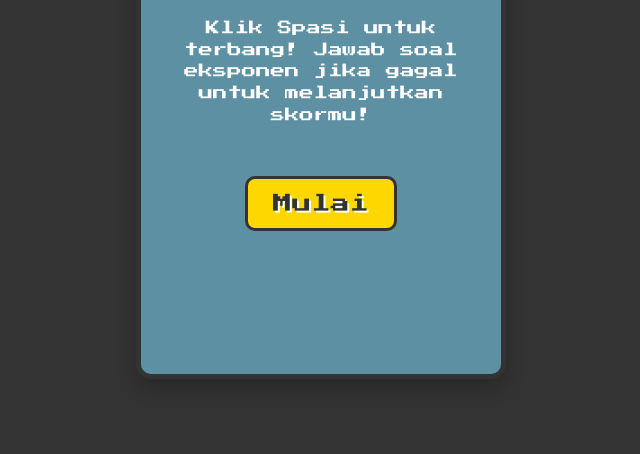
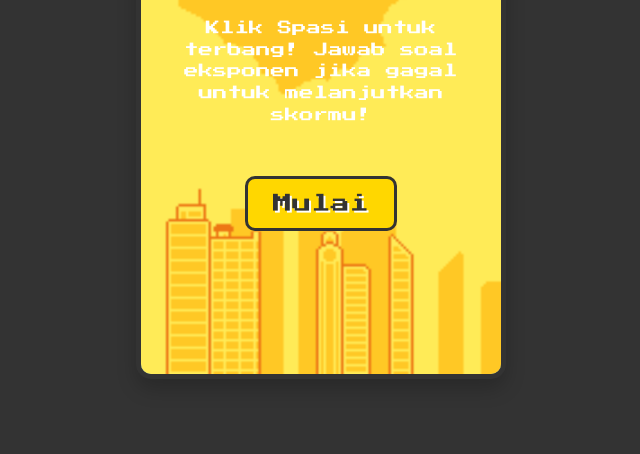
Before and after one commit to 9teeleven/FlappyPon, a plain HTML site: page index.html in a window 1280 px wide. Shown: the part 346-800 px from the top of the page, without its empty margins (319-959 px from the left). Drawn offline with Linux system fonts and the light colour scheme.

Commit message:
Update style.css

```diff
--- a/style.css
+++ b/style.css
@@ -151,3 +151,10 @@ body {
     background: rgba(0,0,0,0.5);
     border-radius: 10px;
 }
+
+#homeScreen {
+    background-image: url(assets/homebg.png) ;
+    background-size: cover;
+    background-position: center;
+    background-repeat: no-repeat;
+}
```
